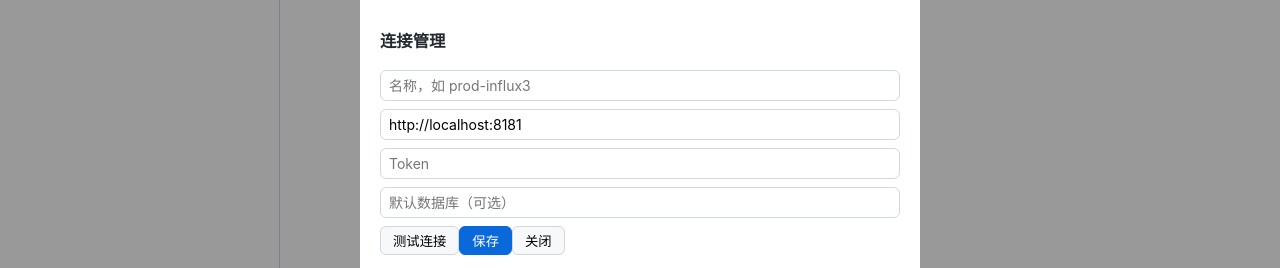
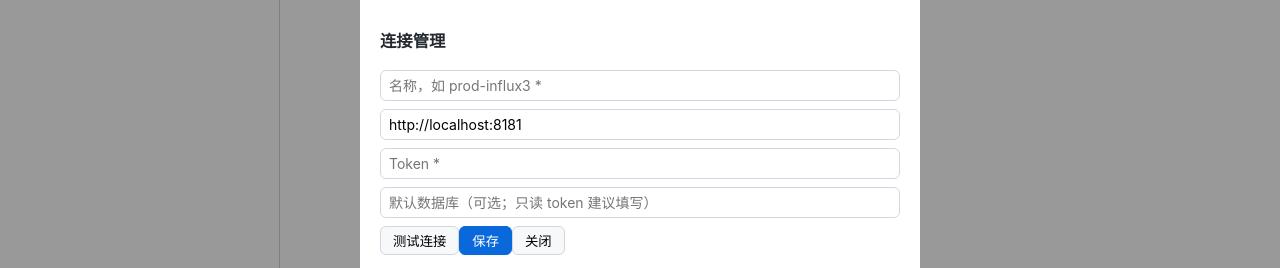
Before and after one commit to yan92626/influxdb-plugin, a Vue app: page / in a window 1280 px wide. Shown: the part 262-530 px from the top of the page. Built offline with nearby package versions, Linux system fonts and the light colour scheme.

Commit message:
feat(ui): 连接表单必填项校验与提示

```diff
--- a/src/components/ConnectionManager.vue
+++ b/src/components/ConnectionManager.vue
@@ -15,10 +15,12 @@ const blank = (): SavedConnection => ({
 })
 const form = reactive(blank())
 const testMsg = ref('')
+const invalid = ref<Set<string>>(new Set())
 
 function edit(c: SavedConnection) {
   Object.assign(form, c)
   testMsg.value = ''
+  invalid.value = new Set()
 }
 // 粘贴的 token/URL 常带空白符，统一清理
 function cleaned(): SavedConnection {
@@ -30,12 +32,24 @@ function cleaned(): SavedConnection {
     defaultDb: form.defaultDb?.trim(),
   }
 }
+function validate(fields: [key: string, label: string][]): boolean {
+  const c = cleaned()
+  const missing = fields.filter(([key]) => !c[key as keyof SavedConnection])
+  invalid.value = new Set(missing.map(([key]) => key))
+  if (missing.length) {
+    testMsg.value = `⚠️ 请填写：${missing.map(([, label]) => label).join('、')}`
+    return false
+  }
+  return true
+}
 async function save() {
-  if (!form.name.trim() || !form.url.trim()) return
+  if (!validate([['name', '名称'], ['url', '地址'], ['token', 'Token']])) return
   await store.save(cleaned())
   Object.assign(form, blank())
+  testMsg.value = '✅ 已保存'
 }
 async function test() {
+  if (!validate([['url', '地址'], ['token', 'Token']])) return
   testMsg.value = '测试中…'
   try {
     const c = cleaned()
@@ -67,10 +81,10 @@ async function test() {
         </tbody>
       </table>
       <div class="form">
-        <input v-model="form.name" placeholder="名称，如 prod-influx3" />
-        <input v-model="form.url" placeholder="http://localhost:8181" />
-        <input v-model="form.token" type="password" placeholder="Token" />
-        <input v-model="form.defaultDb" placeholder="默认数据库（可选）" />
+        <input v-model="form.name" :class="{ invalid: invalid.has('name') }" placeholder="名称，如 prod-influx3 *" />
+        <input v-model="form.url" :class="{ invalid: invalid.has('url') }" placeholder="http://localhost:8181 *" />
+        <input v-model="form.token" :class="{ invalid: invalid.has('token') }" type="password" placeholder="Token *" />
+        <input v-model="form.defaultDb" placeholder="默认数据库（可选；只读 token 建议填写）" />
         <div>
           <button class="btn" @click="test">测试连接</button>
           <button class="btn btn-primary" @click="save">保存</button>
@@ -86,4 +100,5 @@ async function test() {
 .overlay { position: fixed; inset: 0; background: rgb(0 0 0 / 40%); display: flex; align-items: center; justify-content: center; z-index: 10; }
 .dialog { background: #fff; border-radius: 8px; padding: 20px; width: 560px; max-height: 80vh; overflow: auto; }
 .form { display: flex; flex-direction: column; gap: 8px; margin-top: 12px; }
+input.invalid { border-color: #cf222e; background: #fff8f8; }
 </style>
```
